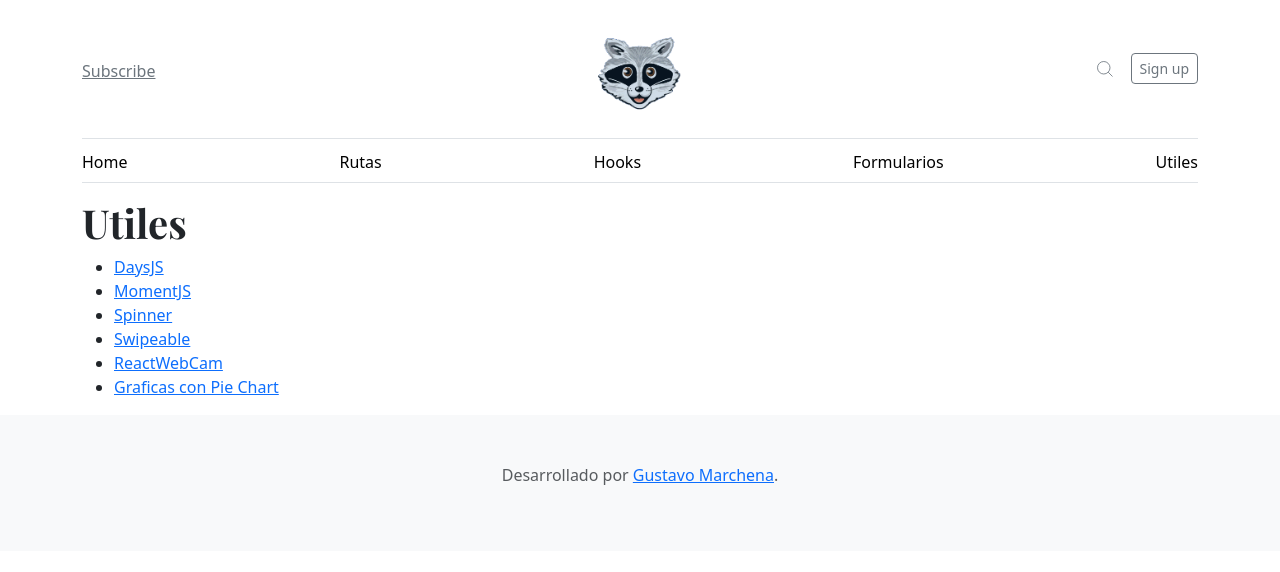
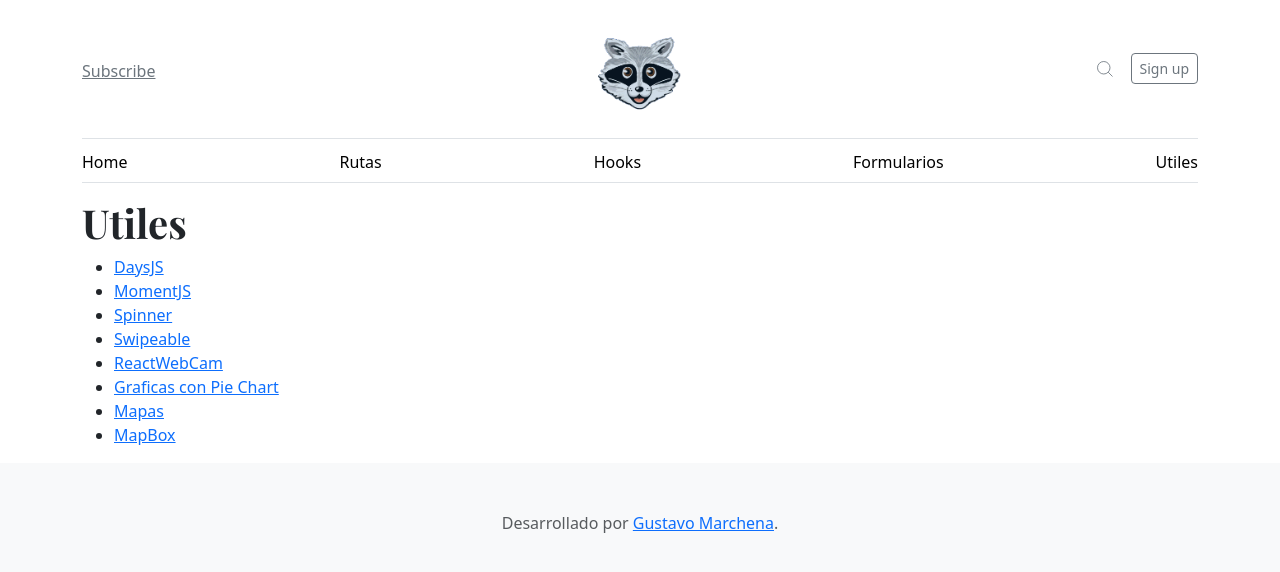
Before and after one commit to versace123mx/react_cesar_cancino_vite_1, a React (Vite) app: page /utiles in a window 1280 px wide. Shown: the top 572 px of the page. Built offline with nearby package versions, Linux system fonts and the light colour scheme; what moment_spanish_locale would draw is missing.

Commit message:
agregando mapas

```diff
--- a/package.json
+++ b/package.json
@@ -16,6 +16,7 @@
     "dayjs": "^1.11.13",
     "final-form": "^4.20.10",
     "formik": "^2.4.6",
+    "mapbox-gl": "^3.6.0",
     "moment": "^2.30.1",
     "moment_spanish_locale": "^1.0.2",
     "react": "^18.3.1",
@@ -24,6 +25,7 @@
     "react-dom": "^18.3.1",
     "react-final-form": "^6.5.9",
     "react-hook-form": "^7.53.0",
+    "react-map-gl": "^7.1.7",
     "react-router-dom": "^6.26.1",
     "react-swipeable-list": "^1.9.3",
     "react-webcam": "^7.2.0",
--- a/src/main.jsx
+++ b/src/main.jsx
@@ -37,6 +37,8 @@ import UtilesSpinerjs from './pages/UtilesSpinerjs';
 import UtilesSwipeablejs from './pages/UtilesSwipeablejs';
 import UtilesWebCamjs from './pages/UtilesWebCamjs';
 import UtilesGraficosjs from './pages/UtilesGraficosjs';
+import UtilesMapasjs from './pages/UtilesMapasjs';
+import UtilesMapasjs2 from './pages/UtilesMapasjs2';
 
 
 const router = createBrowserRouter
@@ -74,6 +76,8 @@ const router = createBrowserRouter
         { path:"/utiles/swipeable", element:<UtilesSwipeablejs />},
         { path:"/utiles/reactwebcam", element:<UtilesWebCamjs />},
         { path:"/utiles/graficaspiechart", element:<UtilesGraficosjs />},
+        { path:"/utiles/mapas", element:<UtilesMapasjs />},
+        { path:"/utiles/mapas2", element:<UtilesMapasjs2 />},
         { path:"*", element:<Error404 />},
       ]
     }
--- a/src/pages/Utiles.jsx
+++ b/src/pages/Utiles.jsx
@@ -23,6 +23,12 @@ const Utiles = () => {
                 <li>
                     <Link to="/utiles/graficaspiechart">Graficas con Pie Chart</Link>
                 </li>
+                <li>
+                    <Link to="/utiles/mapas">Mapas</Link>
+                </li>
+                <li>
+                    <Link to="/utiles/mapas2">MapBox</Link>
+                </li>
             </ul>
         </>
     )
--- /dev/null
+++ b/src/pages/UtilesMapasjs.jsx
@@ -0,0 +1,20 @@
+import { Link } from "react-router-dom"
+
+const UtilesMapasjs = () => {
+    return (
+        <>
+            <nav aria-label="breadcrumb">
+                <ul className="breadcrumb">
+                    <li className="breadcrumb-item"><Link to="/utiles">Home - Utiles</Link></li>
+                    <li className="breadcrumb-item active">Mapas</li>
+                </ul>
+            </nav>
+            <hr />
+            <h3>Mapas</h3>
+
+            <iframe src="https://www.google.com/maps/embed?pb=!1m18!1m12!1m3!1d3325.851845161362!2d-70.6075862!3d-33.5312374!2m3!1f0!2f0!3f0!3m2!1i1024!2i768!4f13.1!3m3!1m2!1s0x9662d08f3aa97fdf%3A0xc60450a8fbed4275!2sAconcagua%208384%2C%208260595%20La%20Florida%2C%20Regi%C3%B3n%20Metropolitana!5e0!3m2!1ses-419!2scl!4v1675016044118!5m2!1ses-419!2scl" width="600" height="450"   allowFullScreen="" loading="lazy" referrerPolicy="no-referrer-when-downgrade"></iframe>
+        </>
+    )
+}
+
+export default UtilesMapasjs
--- /dev/null
+++ b/src/pages/UtilesMapasjs2.jsx
@@ -0,0 +1,30 @@
+import { Link } from "react-router-dom"
+import Map from 'react-map-gl'
+const UtilesMapasjs2 = () => {
+    return (
+        <>
+            <nav aria-label="breadcrumb">
+                <ul className="breadcrumb">
+                    <li className="breadcrumb-item"><Link to="/utiles">Home - Utiles</Link></li>
+                    <li className="breadcrumb-item active">MapBox</li>
+                </ul>
+            </nav>
+            <hr />
+            <h3>MapBox</h3>
+            <Map
+                mapboxAccessToken="pk.eyJ1IjoiYWdlbmNpYXRhbWlsYSIsImEiOiJjbGIxYTIyOTIxYmN2M3BtOWZwaHBpc2szIn0.o5-258tBNKjcSg7INn3K1Q"
+                initialViewState={{
+                    longitude: -70.6097749,
+                    latitude: -33.5312374,
+                    zoom: 14,
+                    itch: 60,
+                    bearing: -60,
+                    attributionControl: false
+                }}
+                style={{ width: 800, height: 600 }}
+                mapStyle="mapbox://styles/mapbox/streets-v9" />
+        </>
+    )
+}
+
+export default UtilesMapasjs2
```
Also changed, not shown: 1 other file (tests, documents, lock files or other folders).
